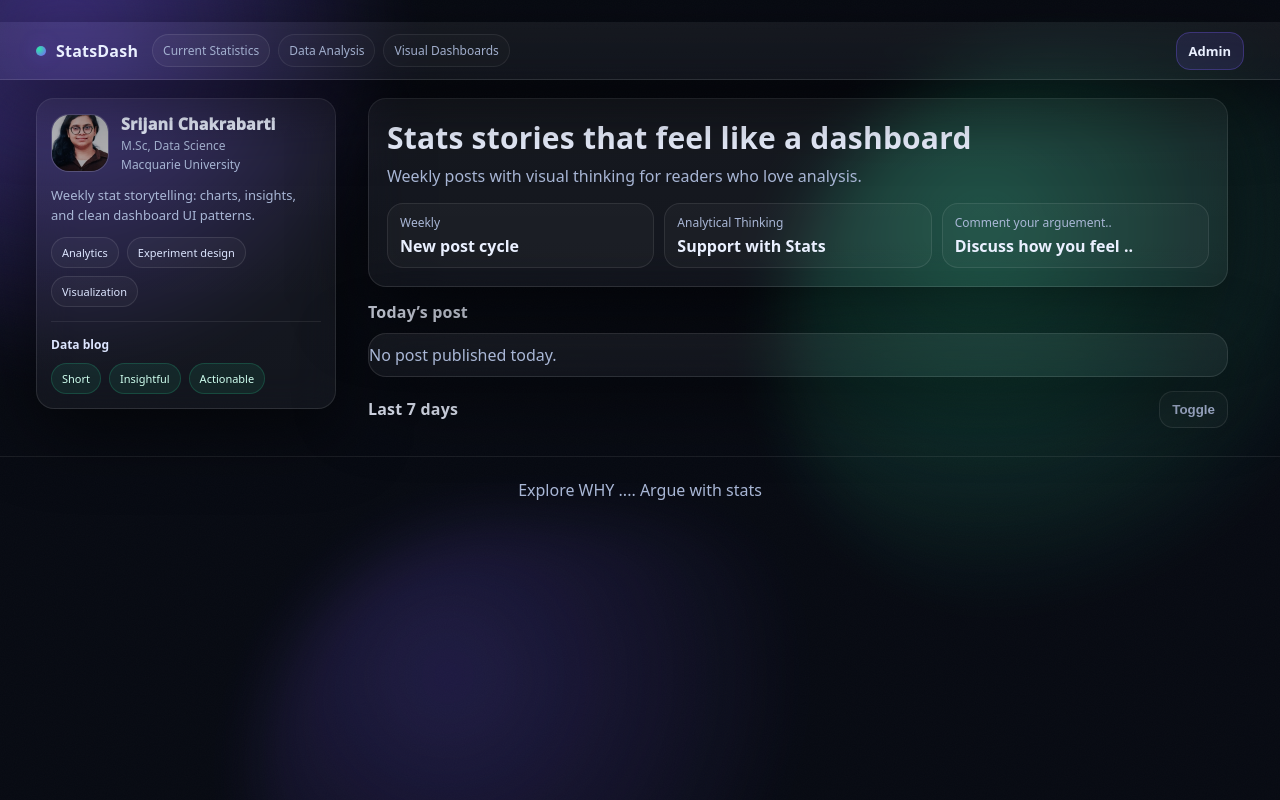
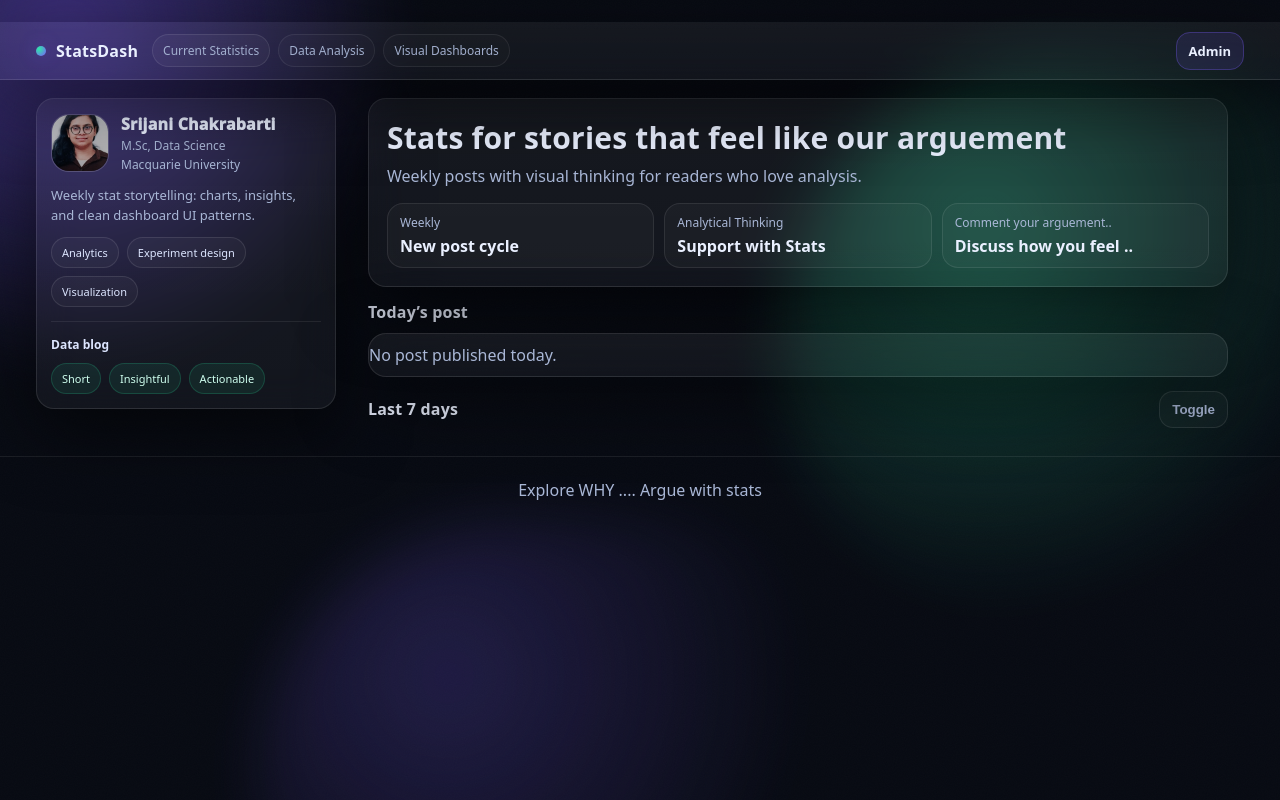
Before and after one commit to Srijani-coder/blog_application, a Flask app: page / in a window 1280 px wide. Run offline with Flask 3, Linux system fonts and the light colour scheme.

Commit message:
Update heading text in home.html

```diff
--- a/templates/home.html
+++ b/templates/home.html
@@ -4,7 +4,7 @@
 {% block content %}
 
 <section class="hero glass">
-    <h1>Stats stories that feel like a dashboard</h1>
+    <h1>Stats for stories that feel like our arguement</h1>
     <p>Weekly posts with visual thinking for readers who love analysis.</p>
 
     <div class="metrics">
```
